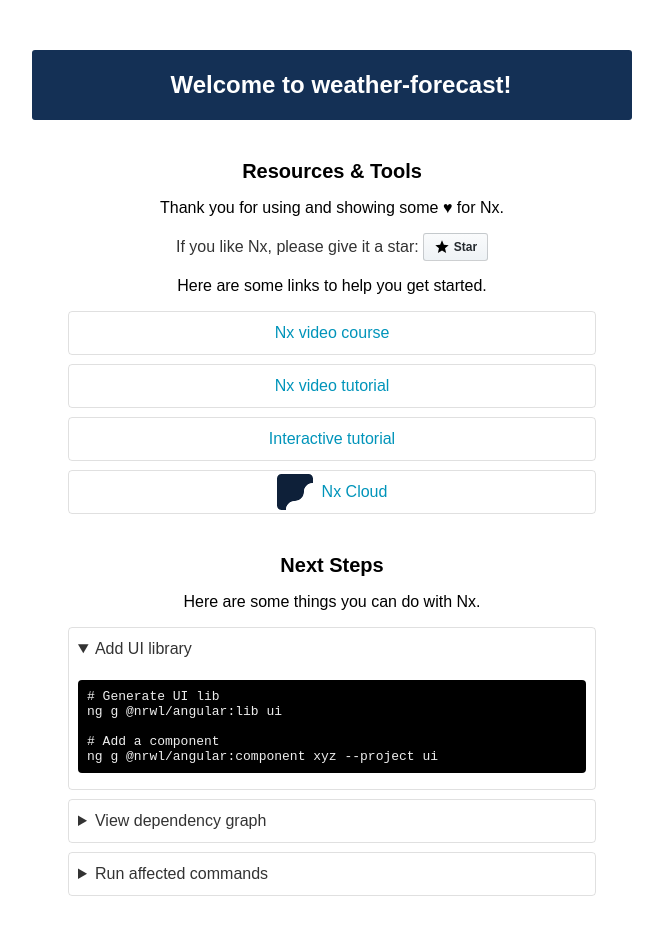
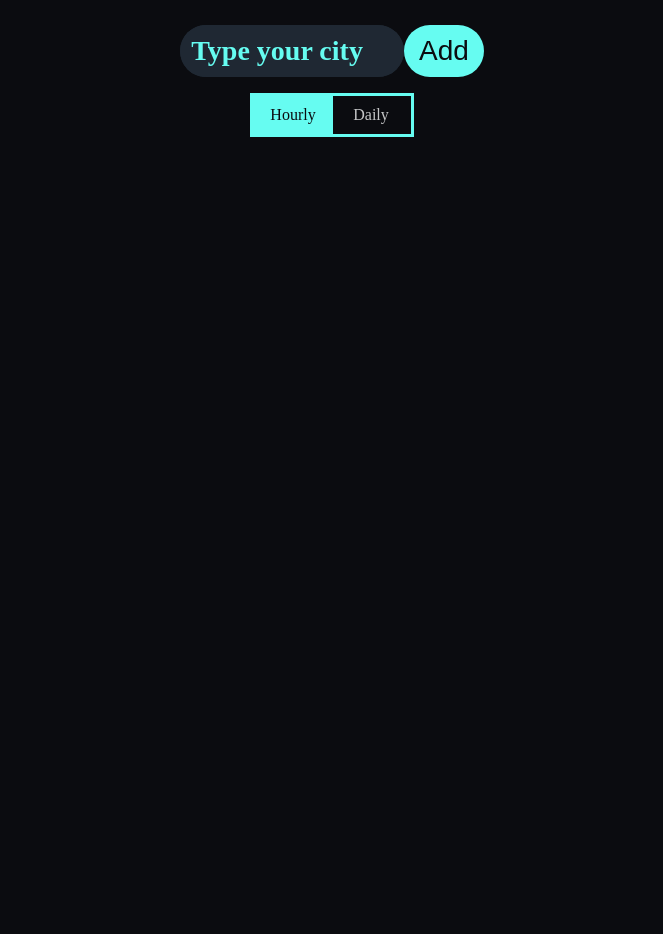
Before and after one commit to Niaro/angular-dev-test-task, an Angular app: page / in a window 1280 px wide. Shown: the top 934 px of the page, without its empty margins (308-971 px from the left). After the commit the page ends 800 px from the top, so only its background shows below. Built offline with nearby package versions, Linux system fonts and the light colour scheme.

Commit message:
made app component header

```diff
--- a/apps/weather-forecast/src/app/app.component.html
+++ b/apps/weather-forecast/src/app/app.component.html
@@ -1,80 +1,10 @@
-<header class="flex">
-  <h1>Welcome to {{ title }}!</h1>
-</header>
-<main>
-  <h2>Resources &amp; Tools</h2>
-  <p>Thank you for using and showing some ♥ for Nx.</p>
-  <div class="flex github-star-container">
-    <a href="https://github.com/nrwl/nx" target="_blank" rel="noopener noreferrer">
-      If you like Nx, please give it a star:
-      <div class="github-star-badge">
-        <svg class="material-icons" xmlns="http://www.w3.org/2000/svg" width="24" height="24" viewBox="0 0 24 24">
-          <path d="M0 0h24v24H0z" fill="none" />
-          <path d="M12 17.27L18.18 21l-1.64-7.03L22 9.24l-7.19-.61L12 2 9.19 8.63 2 9.24l5.46 4.73L5.82 21z" />
-        </svg>
-        Star
-      </div>
-    </a>
-  </div>
-  <p>Here are some links to help you get started.</p>
-  <ul class="resources">
-    <li class="col-span-2">
-      <a class="resource flex" href="https://nxplaybook.com/p/nx-workspaces"> Nx video course </a>
-    </li>
-    <li class="col-span-2">
-      <a class="resource flex" href="https://nx.dev/latest/angular/getting-started/getting-started">
-        Nx video tutorial
-      </a>
-    </li>
-    <li class="col-span-2">
-      <a class="resource flex" href="https://nx.dev/latest/angular/tutorial/01-create-application">
-        Interactive tutorial
-      </a>
-    </li>
-    <li class="col-span-2">
-      <a class="resource flex" href="https://nx.app/">
-        <svg width="36" height="36" viewBox="0 0 120 120" fill="none" xmlns="http://www.w3.org/2000/svg">
-          <path
-            d="M120 15V30C103.44 30 90 43.44 90 60C90 76.56 76.56 90 60 90C43.44 90 30 103.44 30 120H15C6.72 120 0 113.28 0 105V15C0 6.72 6.72 0 15 0H105C113.28 0 120 6.72 120 15Z"
-            fill="#0E2039"
-          />
-          <path
-            d="M120 30V105C120 113.28 113.28 120 105 120H30C30 103.44 43.44 90 60 90C76.56 90 90 76.56 90 60C90 43.44 103.44 30 120 30Z"
-            fill="white"
-          />
-        </svg>
-        <span class="gutter-left">Nx Cloud</span>
-      </a>
-    </li>
-  </ul>
-  <h2>Next Steps</h2>
-  <p>Here are some things you can do with Nx.</p>
-  <details open>
-    <summary>Add UI library</summary>
-    <pre>
-# Generate UI lib
-ng g @nrwl/angular:lib ui
-
-# Add a component
-ng g @nrwl/angular:component xyz --project ui</pre
-    >
-  </details>
-  <details>
-    <summary>View dependency graph</summary>
-    <pre>nx dep-graph</pre>
-  </details>
-  <details>
-    <summary>Run affected commands</summary>
-    <pre>
-# see what's been affected by changes
-ng affected:dep-graph
-
-# run tests for current changes
-ng affected:test
-
-# run e2e tests for current changes
-ng affected:e2e
-</pre
-    >
-  </details>
-</main>
+<div class="header">
+	<div class="search-box-container">
+		<app-input placeholder="Type your city" [formControl]="searchControl"></app-input>
+		<app-button (click)="addCity()">Add</app-button>
+	</div>
+	<app-toggle-button class="header-toggle" [formControl]="hourlyControl">
+		<ng-container leftLabel>Hourly</ng-container>
+		<ng-container rightLabel>Daily</ng-container>
+	</app-toggle-button>
+</div>
--- a/apps/weather-forecast/src/app/app.component.scss
+++ b/apps/weather-forecast/src/app/app.component.scss
@@ -1,133 +1,18 @@
-/*
- * Remove template code below
- */
-:host {
-	display: block;
-	font-family: sans-serif;
-	min-width: 300px;
-	max-width: 600px;
-	margin: 50px auto;
+.header {
+	display: flex;
+	align-items: center;
+	flex-direction: column;
+	margin: 25px 0;
 }
 
-.gutter-left {
-	margin-left: 9px;
+.header-toggle {
+	margin-top: 16px;
 }
 
-.col-span-2 {
-	grid-column: span 2;
+.but {
+	height: 60px;
 }
 
-.flex {
+.search-box-container {
 	display: flex;
-	align-items: center;
-	justify-content: center;
 }
-
-header {
-	background-color: #143055;
-	color: white;
-	padding: 5px;
-	border-radius: 3px;
-}
-
-main {
-	padding: 0 36px;
-}
-
-p {
-	text-align: center;
-}
-
-h1 {
-	text-align: center;
-	margin-left: 18px;
-	font-size: 24px;
-}
-
-h2 {
-	text-align: center;
-	font-size: 20px;
-	margin: 40px 0 10px 0;
-}
-
-.resources {
-	text-align: center;
-	list-style: none;
-	padding: 0;
-	display: grid;
-	grid-gap: 9px;
-	grid-template-columns: 1fr 1fr;
-}
-
-.resource {
-	color: #0094ba;
-	height: 36px;
-	background-color: rgba(0, 0, 0, 0);
-	border: 1px solid rgba(0, 0, 0, 0.12);
-	border-radius: 4px;
-	padding: 3px 9px;
-	text-decoration: none;
-}
-
-.resource:hover {
-	background-color: rgba(68, 138, 255, 0.04);
-}
-
-pre {
-	padding: 9px;
-	border-radius: 4px;
-	background-color: black;
-	color: #eee;
-}
-
-details {
-	border-radius: 4px;
-	color: #333;
-	background-color: rgba(0, 0, 0, 0);
-	border: 1px solid rgba(0, 0, 0, 0.12);
-	padding: 3px 9px;
-	margin-bottom: 9px;
-}
-
-summary {
-	cursor: pointer;
-	outline: none;
-	height: 36px;
-	line-height: 36px;
-}
-
-.github-star-container {
-	margin-top: 12px;
-	line-height: 20px;
-}
-
-.github-star-container a {
-	display: flex;
-	align-items: center;
-	text-decoration: none;
-	color: #333;
-}
-
-.github-star-badge {
-	color: #24292e;
-	display: flex;
-	align-items: center;
-	font-size: 12px;
-	padding: 3px 10px;
-	border: 1px solid rgba(27, 31, 35, 0.2);
-	border-radius: 3px;
-	background-image: linear-gradient(-180deg, #fafbfc, #eff3f6 90%);
-	margin-left: 4px;
-	font-weight: 600;
-}
-
-.github-star-badge:hover {
-	background-image: linear-gradient(-180deg, #f0f3f6, #e6ebf1 90%);
-	border-color: rgba(27, 31, 35, 0.35);
-	background-position: -0.5em;
-}
-.github-star-badge .material-icons {
-	height: 16px;
-	width: 16px;
-	margin-right: 4px;
-}
--- a/apps/weather-forecast/src/app/app.component.ts
+++ b/apps/weather-forecast/src/app/app.component.ts
@@ -1,4 +1,5 @@
 import { Component } from '@angular/core';
+import { FormControl } from '@angular/forms';
 
 @Component({
 	selector: 'bp-root',
@@ -7,4 +8,10 @@
 })
 export class AppComponent {
 	title = 'weather-forecast';
+	searchControl = new FormControl();
+	hourlyControl = new FormControl(false);
+
+	addCity(): void {
+		console.log(this.searchControl.value);
+	}
 }
--- a/apps/weather-forecast/src/styles.scss
+++ b/apps/weather-forecast/src/styles.scss
@@ -1 +1,8 @@
 /* You can add global styles to this file, and also import other style files */
+
+@import 'vars';
+
+html {
+	background-color: $background-primary;
+	color: $text-color;
+}
--- /dev/null
+++ b/apps/weather-forecast/src/vars.scss
@@ -0,0 +1,5 @@
+$background-primary: #0B0C10;
+$background-secondary: #1F2833;
+$text-color: #C5C6C7;
+$text-accent: #66FCF1;
+$text-disabled: #45A29E;
```
Also changed, not shown: apps/weather-forecast/src/app/app.module.ts (+7 -2 lines).
